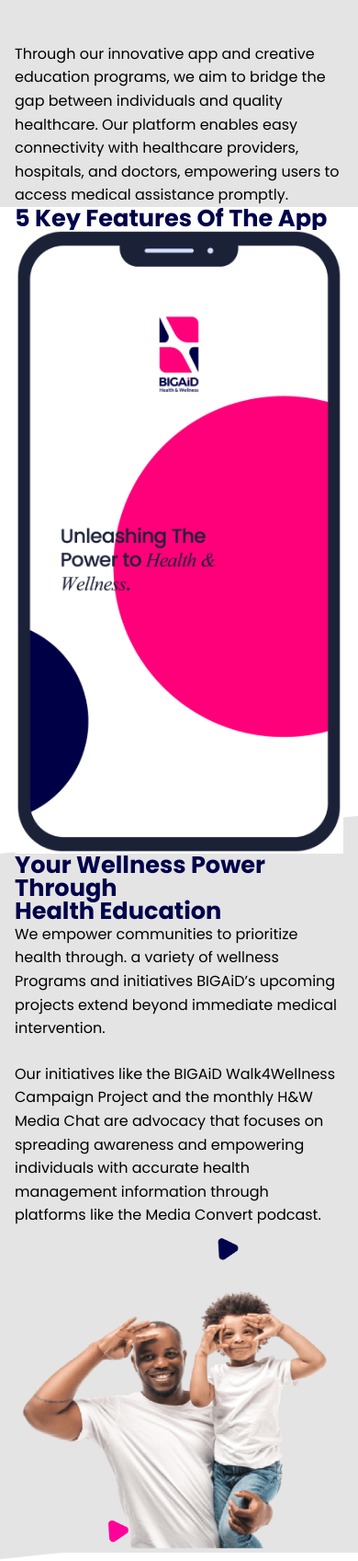
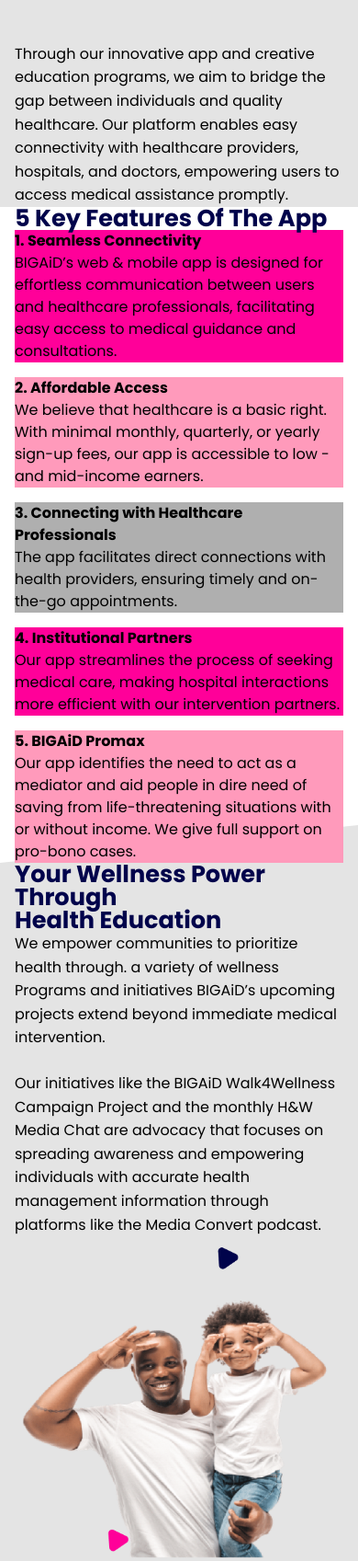
Before and after one commit to iballi2017/bigaid, a PHP site: page / in a window 390 px wide. Shown: the part 3893-5590 px from the top of the page at 92% size. Run offline with PHP 8.4, Linux system fonts and the light colour scheme; style sheets or scripts are compiled from the project's sources; some libraries are stand-ins or nearby versions.

Commit message:
BIGAiD Project Feedback

```diff
--- a/src/index.php
+++ b/src/index.php
@@ -367,7 +367,41 @@
       </div>
     </article>
 
-    <section class="blob-list-wrapper">
+    <section class="small-screen-show large-screen-hide">
+      <div class="container mx-auto mb-8">
+        <div class="wrap-container pt-8 md:pt-16">
+          <h2 class="section-title text-primary text-center mb-4 fade-in">
+            5 Key Features Of The App
+          </h2>
+          <ol class="key-features">
+            <li class="key-highlight bg-secondary rounded-lg p-4 fade-in">
+              <div class="card-body">
+                <div class="title | fw-bolder">1. Seamless Connectivity</div>
+                <p class="fw-semi-bold">BIGAiD’s web & mobile app is designed for effortless communication between users and healthcare professionals, facilitating easy access to medical guidance and consultations.</p>
+              </div>
+            </li>
+            <li class="key-highlight bg-secondary-100 rounded-lg p-4 fade-in">
+              <div class="title | fw-bolder">2. Affordable Access</div>
+              <p>We believe that healthcare is a basic right. With minimal monthly, quarterly, or yearly sign-up fees, our app is accessible to low - and mid-income earners.</p>
+            </li>
+            <li class="key-highlight bg-light-500 rounded-lg p-4 fade-in">
+              <div class="title | fw-bolder">3. Connecting with Healthcare Professionals</div>
+              <p>The app facilitates direct connections with health providers, ensuring timely and on-the-go appointments.</p>
+            </li>
+            <li class="key-highlight bg-secondary rounded-lg p-4 fade-in">
+              <div class="title | fw-bolder">4. Institutional Partners</div>
+              <p>Our app streamlines the process of seeking medical care, making hospital interactions more efficient with our intervention partners.</p>
+            </li>
+            <li class="key-highlight bg-secondary-100 rounded-lg p-4 fade-in">
+              <div class="title | fw-bolder">5. BIGAiD Promax</div>
+              <p>Our app identifies the need to act as a mediator and aid people in dire need of saving from life-threatening situations with or without income. We give full support on pro-bono cases.</p>
+            </li>
+          </ol>
+        </div>
+      </div>
+    </section>
+
+    <section class="blob-list-wrapper small-screen-hide large-screen-show"">
       <div class="container mx-auto mb-8">
         <div class="wrap-container pt-8 md:pt-16">
           <h2 class="section-title text-primary text-center mb-4 fade-in">
@@ -414,6 +448,9 @@
         </div>
       </div>
     </section>
+
+
+
 
     <article>
       <div class="bg-light container mx-auto negative-top-margin-500">
@@ -510,8 +547,8 @@
             <li class="milestone fade-in">
               <!-- A -->
               <div class="label">
+                <div class="amount-raised">$5000 Raised</div>
                 <div class="amount-target">Target $100,000</div>
-                <div class="amount-raised">$5000 Raised</div>
               </div>
               <div class="guage africa">
                 <input class="donation-raised" type="text" hidden readonly value="6" />
@@ -520,8 +557,8 @@
             <li class="milestone fade-in">
               <!-- B -->
               <div class="label">
+                <div class="amount-raised">%10</div>
                 <div class="amount-target">Target $100</div>
-                <div class="amount-raised">%10</div>
               </div>
               <div class="guage europe">
                 <input class="donation-raised" type="text" hidden readonly value="20" />
--- /dev/null
+++ b/src/sass/_components/_app-key-features.scss
@@ -0,0 +1,9 @@
+.key-features {
+    padding-left: 0;
+    li {
+        margin-bottom: 1em;
+        &:last-child {
+            margin-bottom: 0;
+        }
+    }
+}
--- a/src/sass/_components/_index.scss
+++ b/src/sass/_components/_index.scss
@@ -24,3 +24,4 @@
 @forward "./notification-toastrs";
 @forward "./toastrs";
 @forward "./sliders";
+@forward "./app-key-features";
--- a/src/sass/_partials/_variables.scss
+++ b/src/sass/_partials/_variables.scss
@@ -4,12 +4,14 @@
   --color-primary-100: hsl(238, 100%, 10%);
   --color-primary-500: hsl(238, 100%, 0%);
   --color-secondary: #ff0099;
+  --color-secondary-100: #FF9ABB;
   --color-danger: #dc3545;
   --color-text: #000000;
   --color-white: #ffffff;
   --color-white-100: hsl(0, 0%, 80%);
   --color-light: #e4e4e4;
-  --color-light-400: rgba(0, 0, 0, 0.175);
+  --color-light-500: #AFAFAF;
+  --color-light-400: rgba(2, 2, 2, 0.175);
   --color-success-200: rgb(25, 135, 40);
   --color-success-400: rgb(25, 135, 84);
 
--- a/src/sass/_utility/_index.scss
+++ b/src/sass/_utility/_index.scss
@@ -65,12 +65,20 @@
   background-color: var(--color-secondary);
 }
 
+.bg-secondary-100 {
+  background-color: var(--color-secondary-100);
+}
+
 .bg-danger {
   background-color: var(--color-danger);
 }
 
 .bg-light {
   background-color: var(--color-light);
+}
+
+.bg-light-500 {
+  background-color: var(--color-light-500);
 }
 
 .bg-blue-link {
@@ -235,7 +243,6 @@
   }
 }
 
-
 .fade-in {
   opacity: 0;
   transition: opacity 1000ms ease-in-out;
@@ -245,7 +252,7 @@
 }
 .from-left,
 .from-right,
-.from-bottom  {
+.from-bottom {
   transition: transform 1000ms ease-in-out;
   position: absolute;
   opacity: 0;
@@ -269,3 +276,21 @@
 .from-bottom {
   transform: translateY(50%);
 }
+
+@include mixins.minmq(50em) {
+  .large-screen-hide {
+    display: none;
+  }
+  .large-screen-show {
+    display: block;
+  }
+}
+
+@include mixins.maxmq(50em) {
+  .small-screen-show {
+    display: block;
+  }
+  .small-screen-hide {
+    display: none;
+  }
+}
--- a/src/scripts/main.js
+++ b/src/scripts/main.js
@@ -268,7 +268,7 @@
 
     const appearOptions = {
       threshold: 0,
-      rootMargin: "0px 0px -250px 0px",
+      rootMargin: "0px 0px -200px 0px",
     };
     const appearOnScroll = new IntersectionObserver(
       (entries, appearOnScroll) => {
```
Also changed, not shown: src/stylesheets/main.css, 1 other file.
